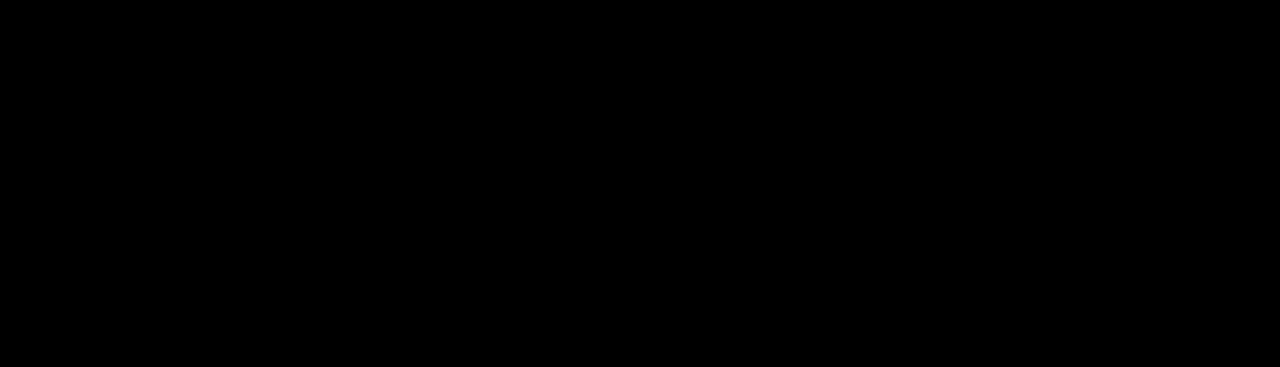
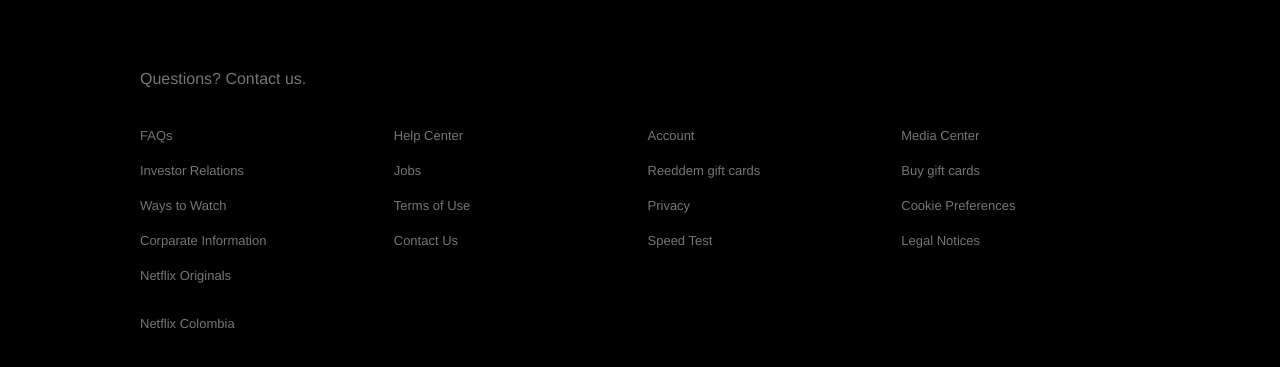
Before and after one commit to dargap3/netflix-clone, a React (Create React App) app: page / in a window 1280 px wide. Shown: the part 1260-1627 px from the top of the page. Before the commit the page ends 1244 px from the top, so only its background shows below. Built offline with nearby package versions, Linux system fonts and the light colour scheme.

Commit message:
building and styling footer component

```diff
--- /dev/null
+++ b/src/components/footer/index.js
@@ -0,0 +1,29 @@
+import { Break, Column, Container, Link, Row, Text, Title } from './styles/footer';
+
+export default function Footer({ children, ...restProps }) {
+  return <Container {...restProps}>{children}</Container>
+}
+
+Footer.Row = function FooterRow({children, ...restProps}) {
+  return <Row {...restProps}>{children}</Row>;
+}
+
+Footer.Column = function FooterColumn({children, ...restProps}) {
+  return <Column {...restProps}>{children}</Column>;
+}
+
+Footer.Link = function FooterLink({children, ...restProps}) {
+  return <Link {...restProps}>{children}</Link>;
+}
+
+Footer.Title = function FooterTitle({children, ...restProps}) {
+  return <Title {...restProps}>{children}</Title>;
+}
+
+Footer.Break = function FooterBreak({...restProps}) {
+  return <Break {...restProps} />;
+}
+
+Footer.Text = function FooterText({children, ...restProps}) {
+  return <Text {...restProps}>{children}</Text>;
+}
--- /dev/null
+++ b/src/components/footer/styles/footer.js
@@ -0,0 +1,53 @@
+import styled from "styled-components";
+
+export const Container = styled.div`
+  display: flex;
+  max-width: 1000px;
+  flex-direction: column;
+  padding: 70px 50px;
+  margin auto;
+
+  @media (max-width: 1000px) {
+    padding: 70px 30px;
+  }
+`;
+
+export const Column = styled.div`
+  display: flex;
+  flex-direction: column;
+  text-align: left;
+`;
+
+export const Row = styled.div`
+  display: grid;
+  grid-template-columns: repeat(auto-fill, minmax(230px, 1fr));
+  grid-gap: 15px;
+
+  @media (max-width: 1000px) {
+    grid-template-columns: repeat(auto-fill, minmax(150px, 1fr));
+  }
+`;
+
+export const Link = styled.a`
+  color: #757575;
+  margin-bottom: 20px;
+  font-size: 13px;
+  text-decoration: none;
+`;
+
+export const Title = styled.p`
+  font-size: 16px;
+  color: #757575;
+  margin-bottom: 40px;
+`;
+
+export const Text = styled.p`
+  font-size: 13px;
+  color: #757575;
+  margin-bottom: 40px;
+`;
+
+export const Break = styled.div`
+  flex-basis: 100%;
+  height: 0;
+`;
--- a/src/components/index.js
+++ b/src/components/index.js
@@ -1 +1,2 @@
 export { default as Jumbotron } from './jumbotron';
+export { default as Footer } from './footer';
--- /dev/null
+++ b/src/containers/footer.js
@@ -0,0 +1,44 @@
+import { Footer } from "../components";
+
+export function FooterContainer() {
+  return (
+    <Footer>
+      <Footer.Title>Questions? Contact us.</Footer.Title>
+      <Footer.Break />
+
+      <Footer.Row>
+        <Footer.Column>
+          <Footer.Link href="#">FAQs</Footer.Link>
+          <Footer.Link href="#">Investor Relations</Footer.Link>
+          <Footer.Link href="#">Ways to Watch</Footer.Link>
+          <Footer.Link href="#">Corparate Information</Footer.Link>
+          <Footer.Link href="#">Netflix Originals</Footer.Link>
+        </Footer.Column>
+
+        <Footer.Column>
+          <Footer.Link href="#">Help Center</Footer.Link>
+          <Footer.Link href="#">Jobs</Footer.Link>
+          <Footer.Link href="#">Terms of Use</Footer.Link>
+          <Footer.Link href="#">Contact Us</Footer.Link>
+        </Footer.Column>
+
+        <Footer.Column>
+          <Footer.Link href="#">Account</Footer.Link>
+          <Footer.Link href="#">Reeddem gift cards</Footer.Link>
+          <Footer.Link href="#">Privacy</Footer.Link>
+          <Footer.Link href="#">Speed Test</Footer.Link>
+        </Footer.Column>
+
+        <Footer.Column>
+          <Footer.Link href="#">Media Center</Footer.Link>
+          <Footer.Link href="#">Buy gift cards</Footer.Link>
+          <Footer.Link href="#">Cookie Preferences</Footer.Link>
+          <Footer.Link href="#">Legal Notices</Footer.Link>
+        </Footer.Column>
+      </Footer.Row>
+
+      <Footer.Break />
+      <Footer.Text>Netflix Colombia</Footer.Text>
+    </Footer>
+  )
+}
--- a/src/pages/home.js
+++ b/src/pages/home.js
@@ -1,7 +1,11 @@
+import { FooterContainer } from "../containers/footer";
 import { JumbotronContainer } from "../containers/jumbotron";
 
 export default function Home() {
   return (
-    <JumbotronContainer />
+    <>
+      <JumbotronContainer />
+      <FooterContainer />
+    </>
   )
 }
```
